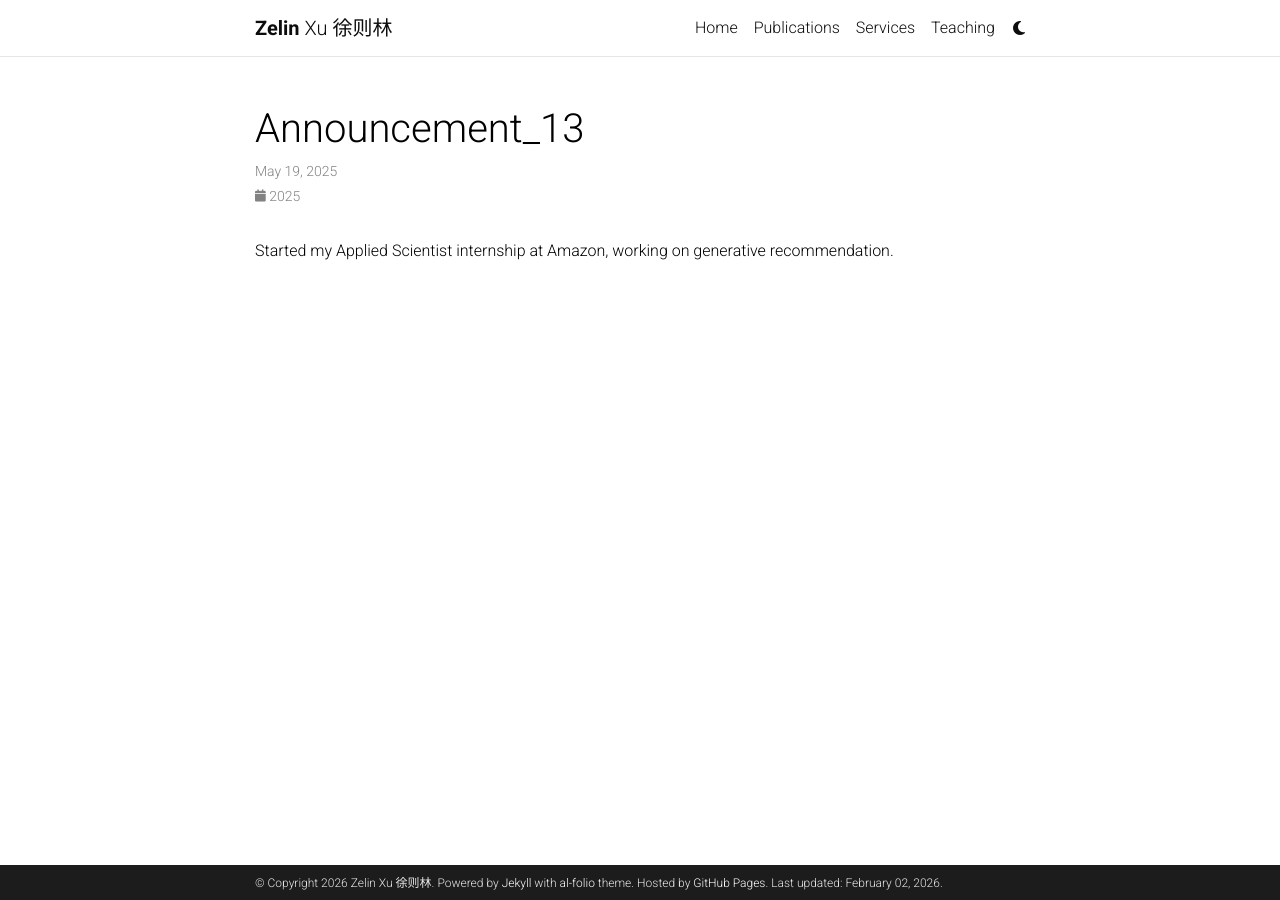
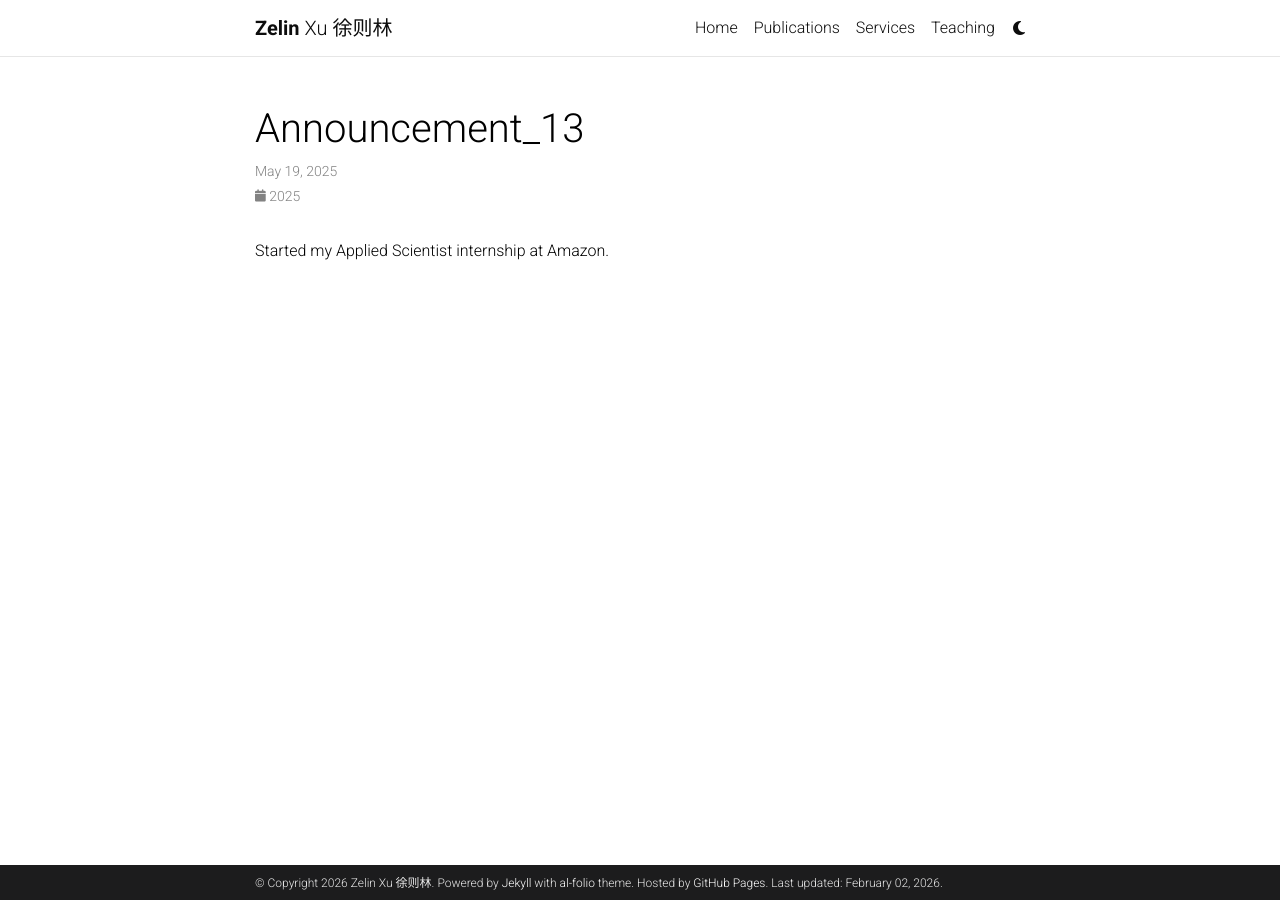
Before and after one commit to ZelinXu2000/ZelinXu2000.github.io, a Jekyll site: the page built from _news/announcement_13.md, in a window 1280 px wide. Built offline with Jekyll 4.4.1, drawn with Linux system fonts in a browser that asks for light colours; full-size pictures stand in for the smaller copies a plugin makes; comment, search, counter and statistics services are not loaded; a style sheet for code colours, icons or effects is not loaded.

Commit message:
update news

```diff
--- a/_includes/news.html
+++ b/_includes/news.html
@@ -1,7 +1,7 @@
           <div class="news">
             {% if site.news != blank -%}
             {%- assign news_size = site.news | size -%}
-            <div class="table-responsive" {% if site.announcements.scrollable and news_size > 5 %}style="max-height: 60vh; overflow-y: auto"{% endif %}>
+            <div class="table-responsive" {% if site.announcements.scrollable and news_size > 5 %}style="max-height: 40vh; overflow-y: auto"{% endif %}>
               <table class="table table-sm table-borderless">
               {%- assign news = site.news | reverse -%}
               {% if include.limit and site.announcements.limit %}
--- a/_news/announcement_13.md
+++ b/_news/announcement_13.md
@@ -5,4 +5,4 @@
 related_posts: false
 ---
 
-Started my Applied Scientist internship at Amazon, working on generative recommendation.
+Started my Applied Scientist internship at Amazon.
```
Also changed, not shown: _news/announcement_15.md (+1 -1 lines), _news/announcement_16.md (added, +8 -0 lines), _news/announcement_17.md (added, +8 -0 lines), _news/announcement_18.md (added, +8 -0 lines).
